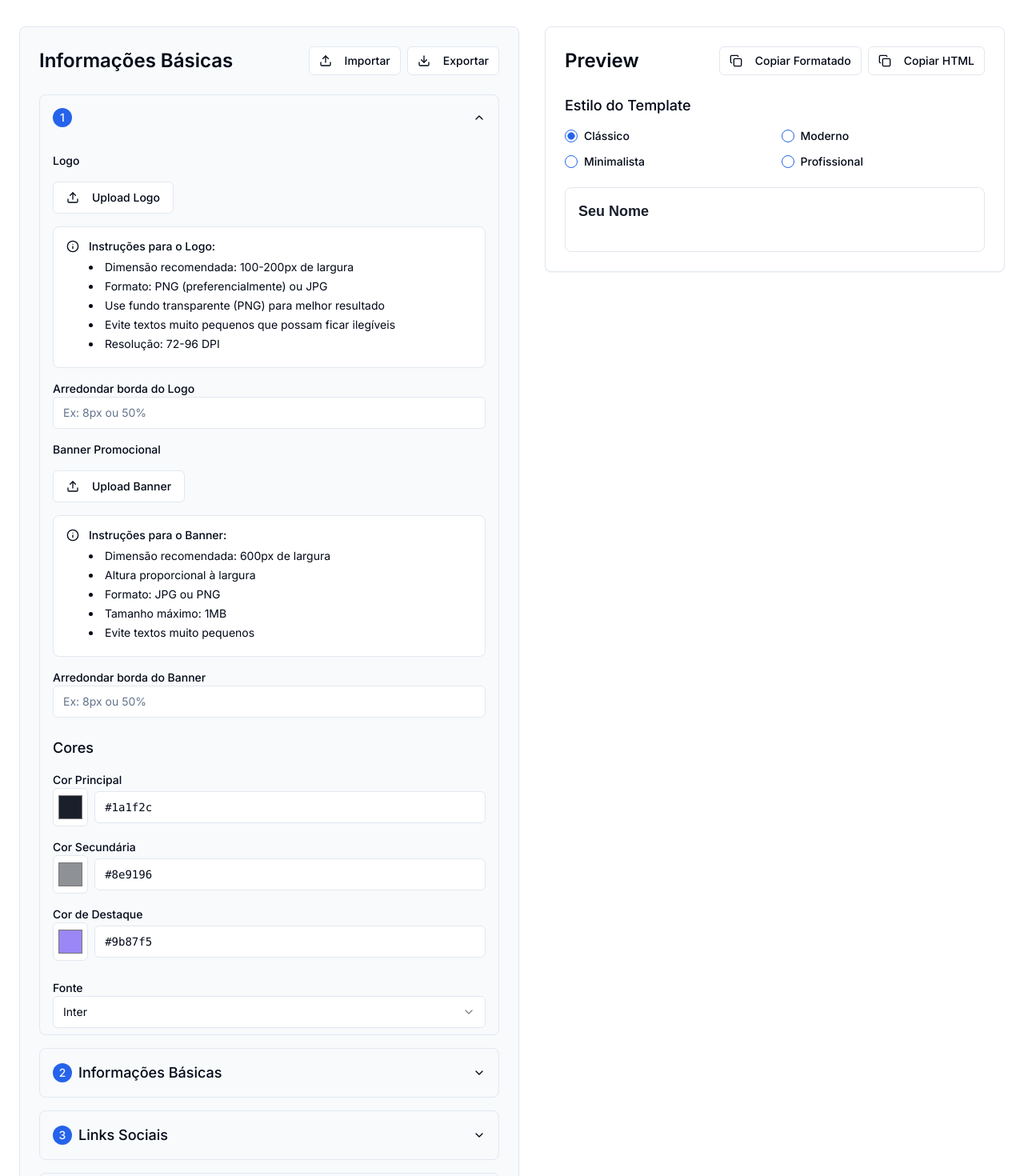
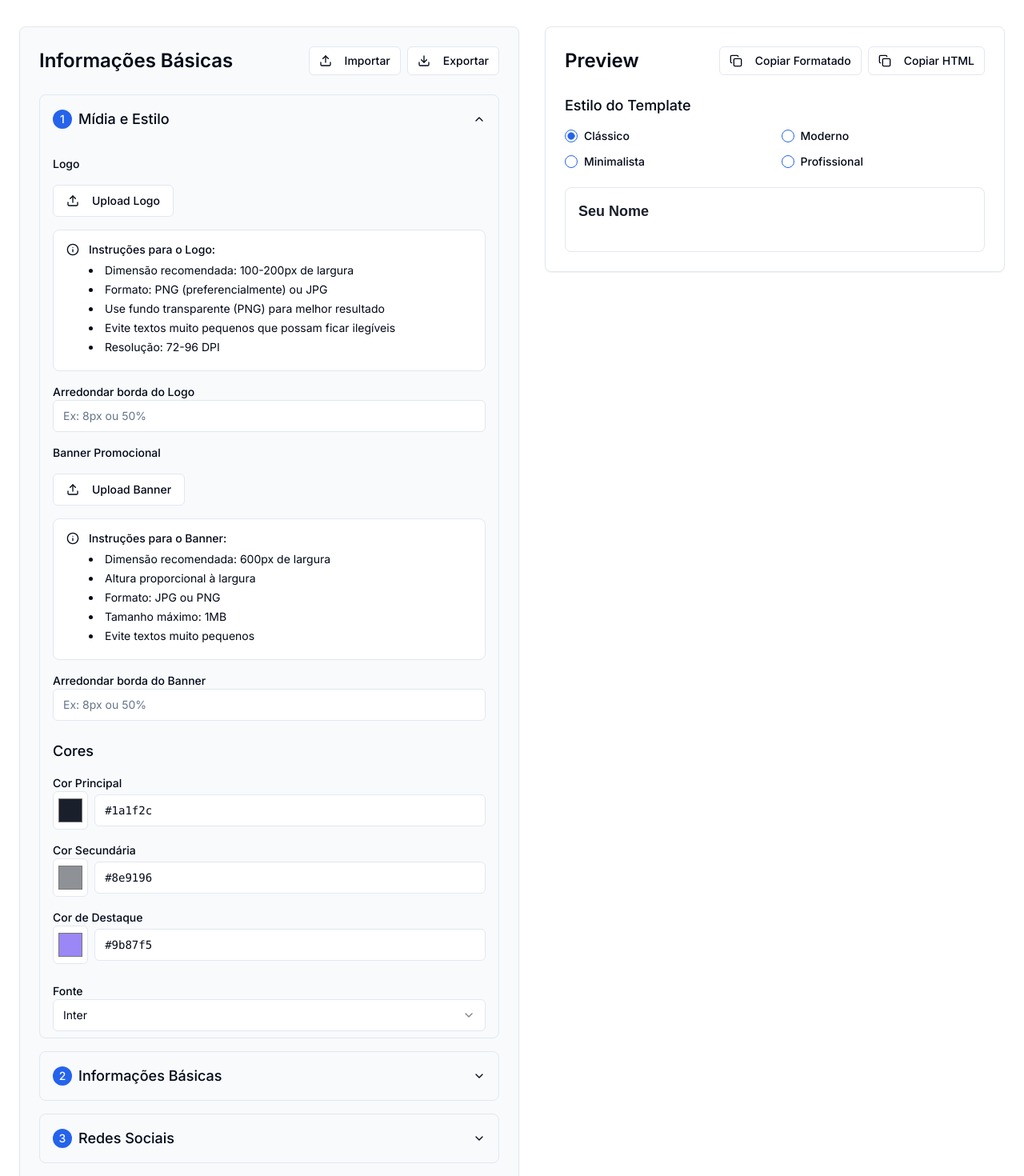
Before and after one commit to redcat2323/gerador-de-assinatura-valuehost, a React (Vite) app: page / in a window 1280 px wide. Shown: the part 80-1550 px from the top of the page at 80% size. Built offline with nearby package versions, Linux system fonts and the light colour scheme.

Commit message:
Fix translation key error
Resolved TypeScript error in `SignatureForm.tsx` related to the translation key `"mediaAndStyle"` not being assignable to the expected parameter types. Updated the translation keys to ensure compatibility.
[skip gpt_engineer]

```diff
--- a/src/i18n/translations.ts
+++ b/src/i18n/translations.ts
@@ -1,17 +1,15 @@
 export const translations = {
   "pt-BR": {
+    mediaAndStyle: "Mídia e Estilo",
     basicInfo: "Informações Básicas",
+    socialLinks: "Redes Sociais",
+    customLinks: "Links Personalizados",
     fullName: "Nome Completo",
     jobTitle: "Cargo",
     company: "Empresa",
     email: "Email",
     phone: "Telefone",
     website: "Website",
-    socialLinks: "Links Sociais",
-    customLinks: "Links Personalizados",
-    addLink: "Adicionar Link",
-    linkText: "Texto do Link",
-    linkUrl: "URL",
     templateStyle: "Estilo do Template",
     classic: "Clássico",
     modern: "Moderno",
@@ -31,18 +29,16 @@ export const translations = {
     successExport: "Assinatura exportada com sucesso!",
   },
   "en-US": {
+    mediaAndStyle: "Media & Style",
     basicInfo: "Basic Information",
+    socialLinks: "Social Links",
+    customLinks: "Custom Links",
     fullName: "Full Name",
     jobTitle: "Job Title",
     company: "Company",
     email: "Email",
     phone: "Phone",
     website: "Website",
-    socialLinks: "Social Links",
-    customLinks: "Custom Links",
-    addLink: "Add Link",
-    linkText: "Link Text",
-    linkUrl: "URL",
     templateStyle: "Template Style",
     classic: "Classic",
     modern: "Modern",
```
